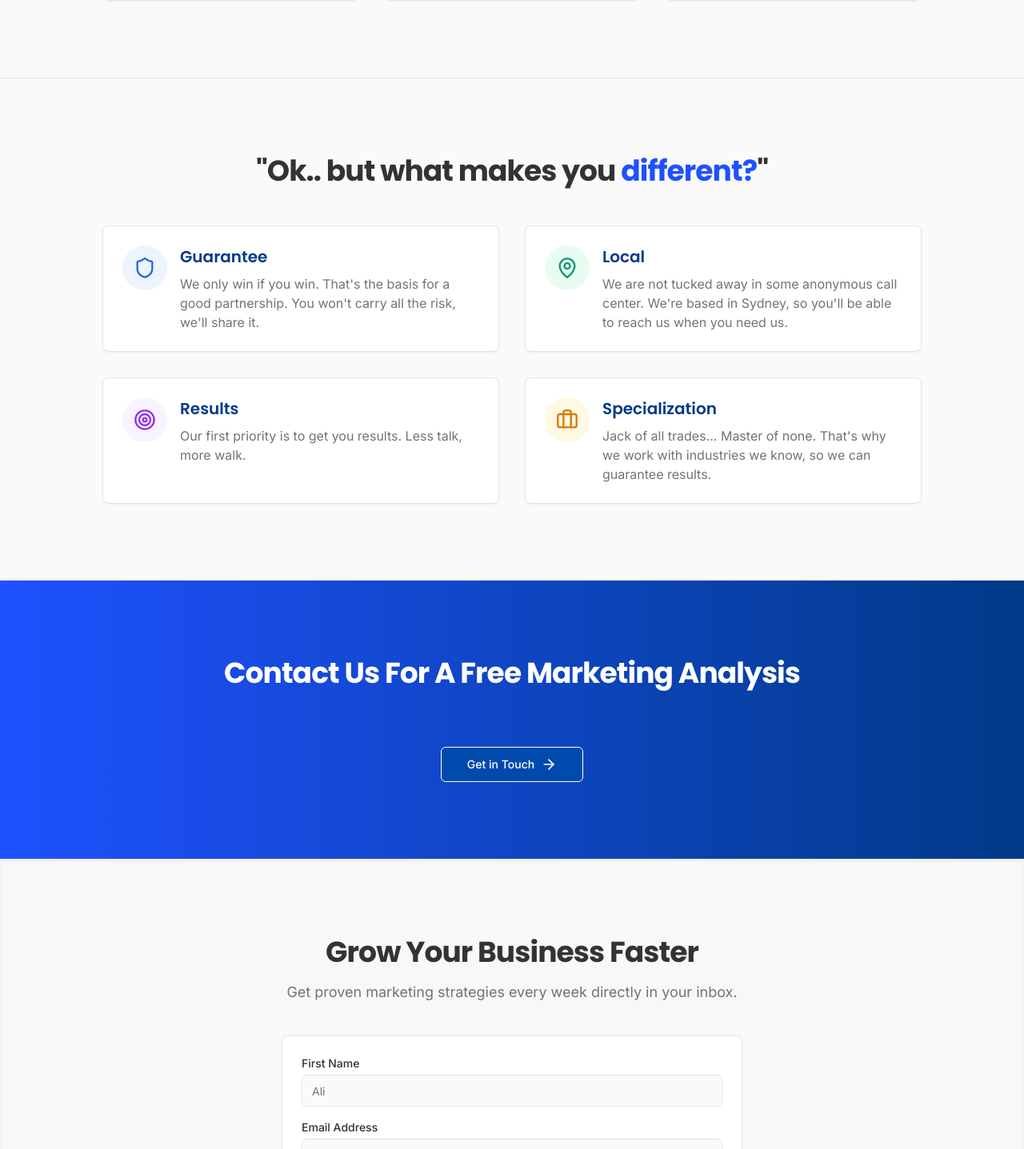
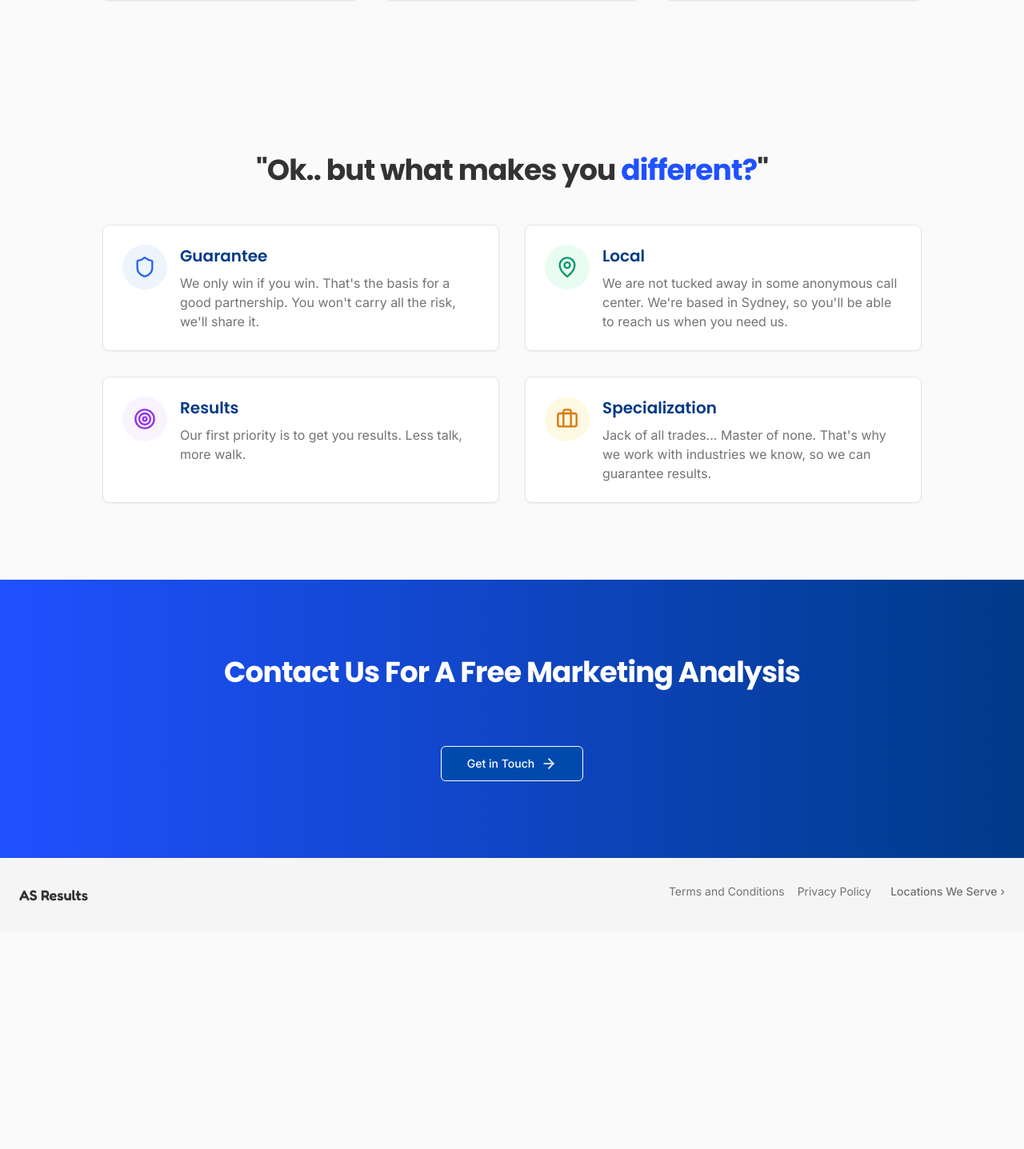
Before and after one commit to AliTheFlop/ASResults, a Next.js app: page / in a window 1280 px wide. Shown: the part 1333-2770 px from the top of the page at 80% size. After the commit the page ends 2498 px from the top, so only its background shows below. Built offline with nearby package versions, Linux system fonts and the light colour scheme.

Commit message:
updated site stuff

```diff
--- a/app/page.jsx
+++ b/app/page.jsx
@@ -3,7 +3,6 @@ import Problem from "@/components/sections/Problem";
 import Agitate from "@/components/sections/Agitate";
 import Solution from "@/components/sections/Solution";
 import ContactCTA from "@/components/sections/ContactCTA";
-import NewsletterSignupCTA from "@/components/sections/NewsletterSignupCTA";
 
 export default function Home() {
     return (
@@ -13,7 +12,6 @@ export default function Home() {
             <Agitate />
             <Solution />
             <ContactCTA />
-            <NewsletterSignupCTA />
         </>
     );
 }
--- a/components/sections/Solution.jsx
+++ b/components/sections/Solution.jsx
@@ -2,7 +2,7 @@ import { Shield, MapPin, Target, Briefcase } from "lucide-react";
 
 const Solution = () => {
     return (
-        <section className="py-16 md:py-24 bg-[#FAFAFA] border-t border-[#E0E0E0]">
+        <section className="py-16 md:py-24 bg-[#FAFAFA]">
             <div className="container mx-auto px-4 md:px-6">
                 <div className="max-w-5xl mx-auto">
                     <div className="text-center mb-12">
```
